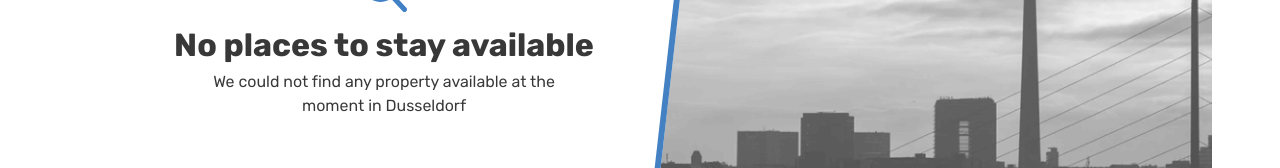
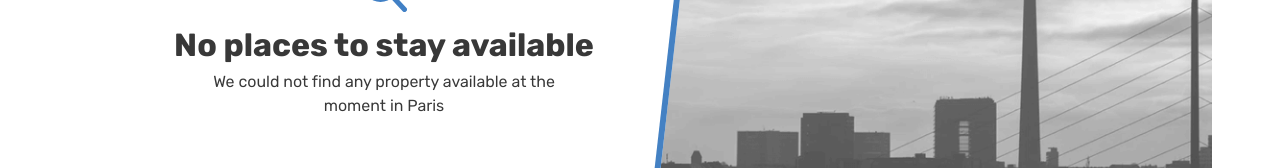
Before and after one commit to htmlacademy-react/2486639-six-cities-16, a React (Vite) app: page / in a window 1280 px wide. Shown: the part 424-592 px from the top of the page. Built offline with nearby package versions, Linux system fonts and the light colour scheme.

Commit message:
ошибка - имя города при пустом списке предложений

```diff
--- a/src/pages/main-page/main-page.tsx
+++ b/src/pages/main-page/main-page.tsx
@@ -72,7 +72,7 @@
                   ?
                   <div className="cities__status-wrapper tabs__content">
                     <b className="cities__status">No places to stay available</b>
-                    <p className="cities__status-description">We could not find any property available at the moment in Dusseldorf</p>
+                    <p className="cities__status-description">We could not find any property available at the moment in {currentCityName}</p>
                   </div>
                   :
                   <>
```
